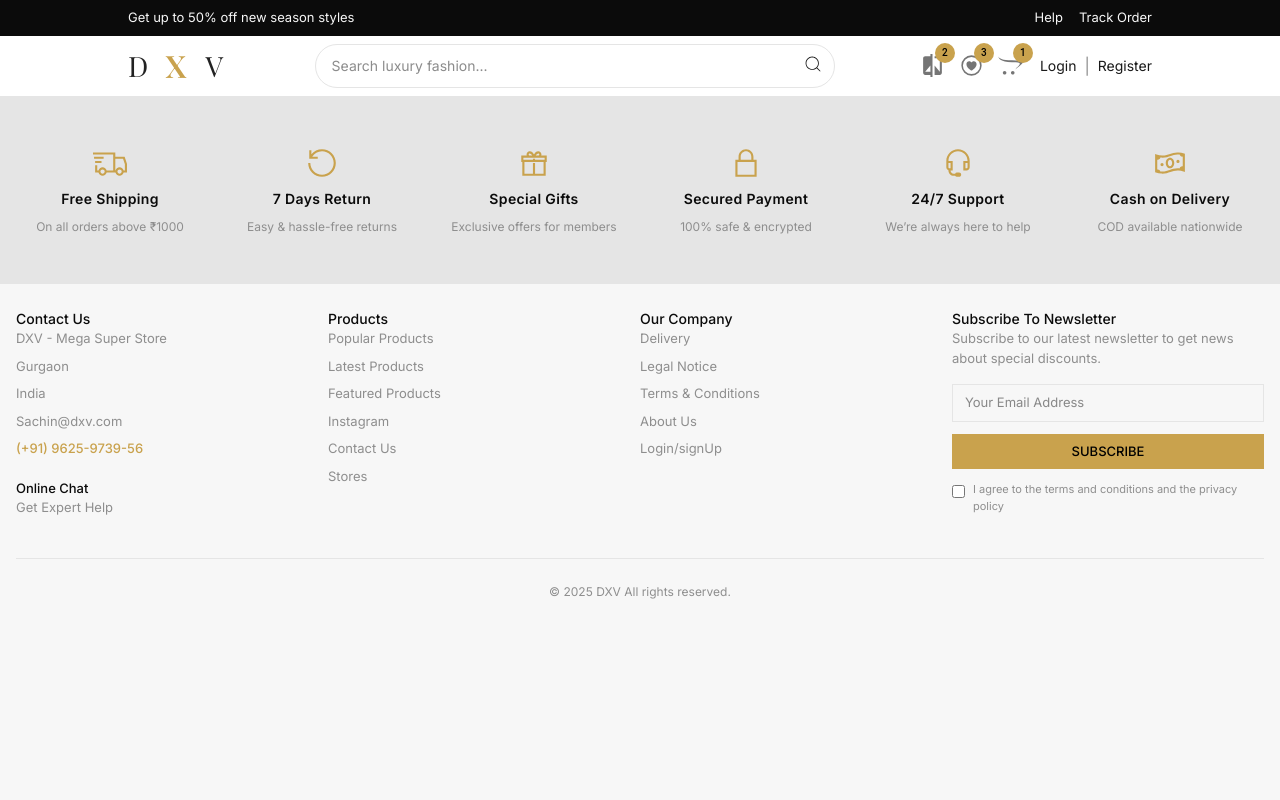
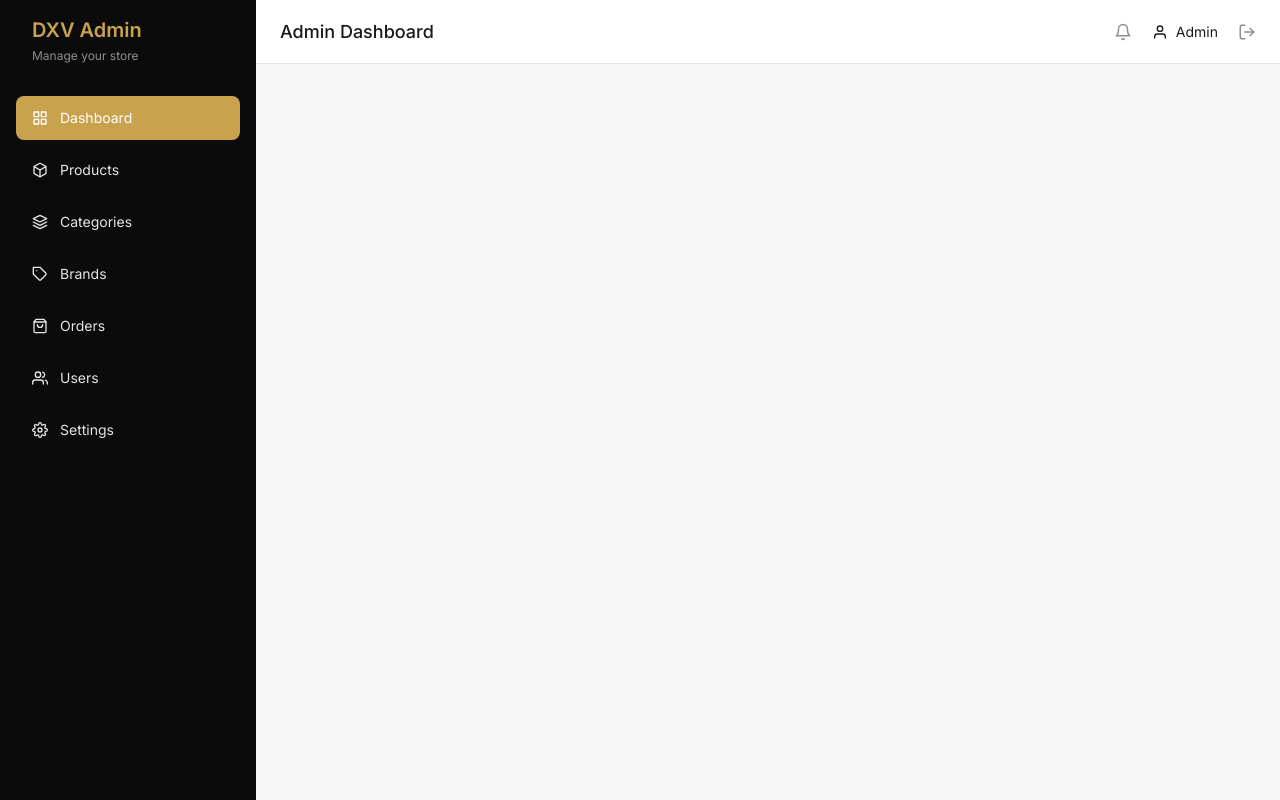
Before and after one commit to Sachin-Kr10/DXV, a React (Vite) app in the folder frontend/: page /admin in a window 1280 px wide. Built offline with nearby package versions, Linux system fonts and the light colour scheme.

Commit message:
added admin components

```diff
--- a/frontend/package.json
+++ b/frontend/package.json
@@ -15,6 +15,7 @@
     "@mui/icons-material": "^7.3.6",
     "@mui/material": "^7.3.6",
     "@tailwindcss/vite": "^4.1.18",
+    "axios": "^1.13.2",
     "react": "^19.2.0",
     "react-dom": "^19.2.0",
     "react-icons": "^5.5.0",
--- a/frontend/src/App.jsx
+++ b/frontend/src/App.jsx
@@ -10,7 +10,7 @@ import Cart from './components/cart'
 import Auth from './login/signup'
 import Checkout from './components/checkout'
 import Payment from './components/payment'
-// import AdminLayout from './admin/adminlayout'
+import AdminLayout from './admin/adminlayout'
 
 function App() {
 
@@ -29,7 +29,6 @@ function App() {
       <Route path={"login"} element={<Auth/>} />
       <Route path={"checkout"}  element={<Checkout/>} />
       <Route path={"payment"} element={<Payment/>} />
-      {/* <Route path={"admin"} element={<Admin/>} /> */}
     </Routes>
     <FooterFeature/>
     <Footer/>
@@ -37,7 +36,7 @@ function App() {
     } />
 
 
-     {/* <Route path="/admin/*" element={<AdminLayout />} /> */}
+     <Route path="/admin/*" element={<AdminLayout />} />
     </Routes>
     </>
   )
--- a/frontend/src/admin/adminlayout.jsx
+++ b/frontend/src/admin/adminlayout.jsx
@@ -2,12 +2,12 @@ import { Routes, Route, Navigate } from "react-router";
 
 import Sidebar from "./components/sidebar";
 import Header from "./components/header";
-import Dashboard from "./pages/dashboard";
-import Products from "./pages/products";
-import Categories from "./pages/categories";
-import Brands from "./pages/brands";
-import Users from "./pages/users";
-import Orders from "./pages/orders";
+// import Dashboard from "./pages/dashboard";
+// import Products from "./pages/products";
+// import Categories from "./pages/categories";
+// import Brands from "./pages/brands";
+// import Users from "./pages/users";
+// import Orders from "./pages/orders";
 
 export default function AdminLayout() {
   return (
@@ -17,7 +17,7 @@ export default function AdminLayout() {
       <div className="flex-1">
         <Header />
 
-        <main className="p-6 bg-[#F7F7F7] min-h-screen">
+        {/* <main className="p-6 bg-[#F7F7F7] min-h-screen">
           <Routes>
             <Route path="/" element={<Dashboard />} />
             <Route path="products" element={<Products />} />
@@ -28,7 +28,7 @@ export default function AdminLayout() {
 
             <Route path="*" element={<Navigate to="/admin" />} />
           </Routes>
-        </main>
+        </main> */}
       </div>
     </div>
   );
--- a/frontend/src/admin/components/header.jsx
+++ b/frontend/src/admin/components/header.jsx
@@ -0,0 +1,25 @@
+import { FiLogOut, FiBell, FiUser } from "react-icons/fi";
+
+export default function Header() {
+  return (
+    <header className="h-16 bg-white border-b border-[#E5E5E5] px-6 flex items-center justify-between">
+      <h2 className="text-lg font-medium text-[#1A1A1A]">
+        Admin Dashboard
+      </h2>
+      <div className="flex items-center gap-5">
+        <button className="text-[#8E8E8E] hover:text-[#0B0B0B]">
+          <FiBell size={18} />
+        </button>
+
+        <div className="flex items-center gap-2 text-sm text-[#1A1A1A]">
+          <FiUser size={16} />
+          Admin
+        </div>
+
+        <button className="text-[#8E8E8E] hover:text-[#C9A24D]">
+          <FiLogOut size={18} />
+        </button>
+      </div>
+    </header>
+  );
+}
--- a/frontend/src/admin/components/sidebar.jsx
+++ b/frontend/src/admin/components/sidebar.jsx
@@ -19,7 +19,48 @@ function Sidebar() {
 
   return (
     <>
+    <aside className="w-64 min-h-screen bg-[#0B0B0B] p-4">
+      {/* LOGO */}
+      <div className="px-4 mb-8">
+        <h1 className="text-xl font-semibold text-[#C9A24D]">
+          DXV Admin
+        </h1>
+        <p className="text-xs text-[#8E8E8E] mt-1">
+          Manage your store
+        </p>
+      </div>
 
+      {/* NAV */}
+      <nav className="space-y-2">
+        <NavLink to="/admin" end className={linkClass}>
+          <FiGrid size={16} /> Dashboard
+        </NavLink>
+
+        <NavLink to="/admin/products" className={linkClass}>
+          <FiBox size={16} /> Products
+        </NavLink>
+
+        <NavLink to="/admin/categories" className={linkClass}>
+          <FiLayers size={16} /> Categories
+        </NavLink>
+
+        <NavLink to="/admin/brands" className={linkClass}>
+          <FiTag size={16} /> Brands
+        </NavLink>
+
+        <NavLink to="/admin/orders" className={linkClass}>
+          <FiShoppingBag size={16} /> Orders
+        </NavLink>
+
+        <NavLink to="/admin/users" className={linkClass}>
+          <FiUsers size={16} /> Users
+        </NavLink>
+
+        <NavLink to="/admin/settings" className={linkClass}>
+          <FiSettings size={16} /> Settings
+        </NavLink>
+      </nav>
+    </aside>
     </>
   )
 }
--- a/frontend/src/components/categoryslider/index.jsx
+++ b/frontend/src/components/categoryslider/index.jsx
@@ -2,26 +2,26 @@ import React from "react";
 import { Swiper, SwiperSlide } from "swiper/react";
 import { Autoplay, FreeMode, Navigation } from "swiper/modules";
 import { FiChevronLeft, FiChevronRight } from "react-icons/fi";
-import img1 from "../../assets/img/1.jpg";
-import img2 from "../../assets/img/2.jpg";
 import "swiper/css";
+import { useEffect,useState } from "react";
+import axios from "axios"
 
-const categories = [
-  { id: 1, name: "T-Shirts", image: img1 },
-  { id: 2, name: "Shirts", image: img2 },
-  { id: 3, name: "Jeans", image: img1 },
-  { id: 4, name: "Trousers", image: img1 },
-  { id: 5, name: "Hoodies", image: img1 },
-  { id: 6, name: "Sweatshirts", image: img1 },
-  { id: 7, name: "Jackets", image: img1 },
-  { id: 8, name: "Blazers", image: img1 },
-  { id: 9, name: "Ethnic Wear", image: img1 },
-  { id: 10, name: "Activewear", image: img1 },
-  { id: 11, name: "Shorts", image: img1 },
-  { id: 12, name: "Denim Jackets", image: img1 },
-];
 
 const CategorySlider = () => {
+
+  const [categories,setCategories]= useState([]);
+  useEffect(() => {
+    axios.get("http://localhost:3000/api/categories")
+    .then((res) => {
+      setCategories(res.data);
+    })
+    .catch((error) => {
+      console.log("failed to lead ctegories", error);
+    });
+
+
+  },[]);
+
   return (
     <section className="bg-[#F7F7F7] py-12">
       <div className="max-w-7xl mx-auto px-4 mb-6 flex items-center justify-between">
@@ -59,7 +59,7 @@ const CategorySlider = () => {
         >
           {categories.map((cat) => (
             <SwiperSlide
-              key={cat.id}
+              key={cat._id}
               className="!w-[125px] sm:!w-[135px] md:!w-[138px]"
             >
               <div className="group flex flex-col items-center">
```
Also changed, not shown: 1 other file (tests, documents, lock files or other folders).
